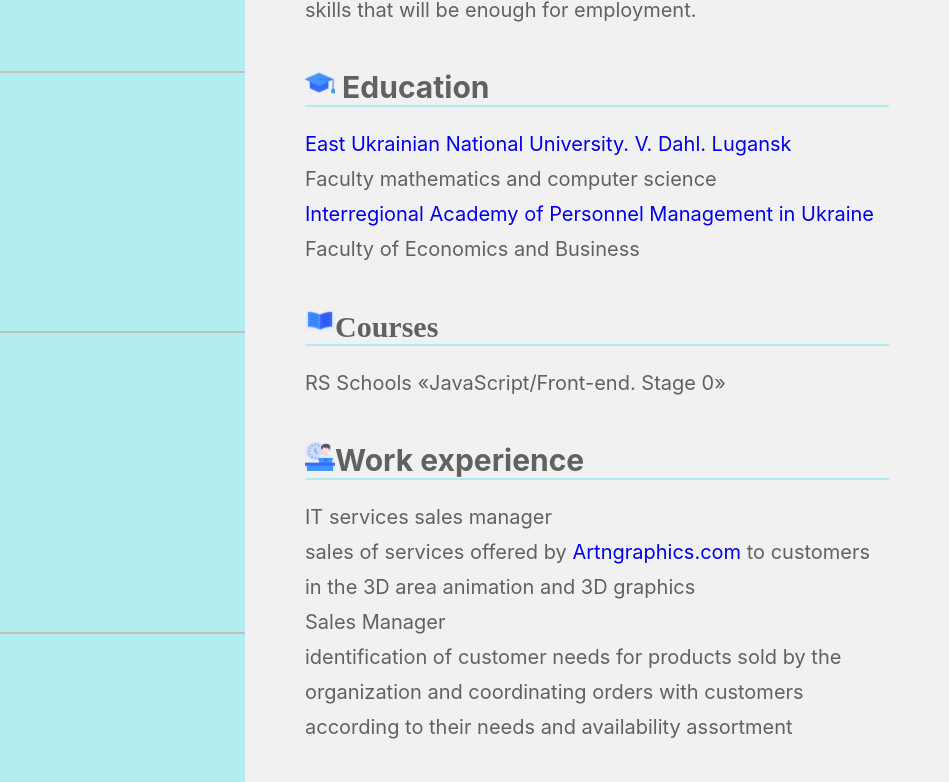
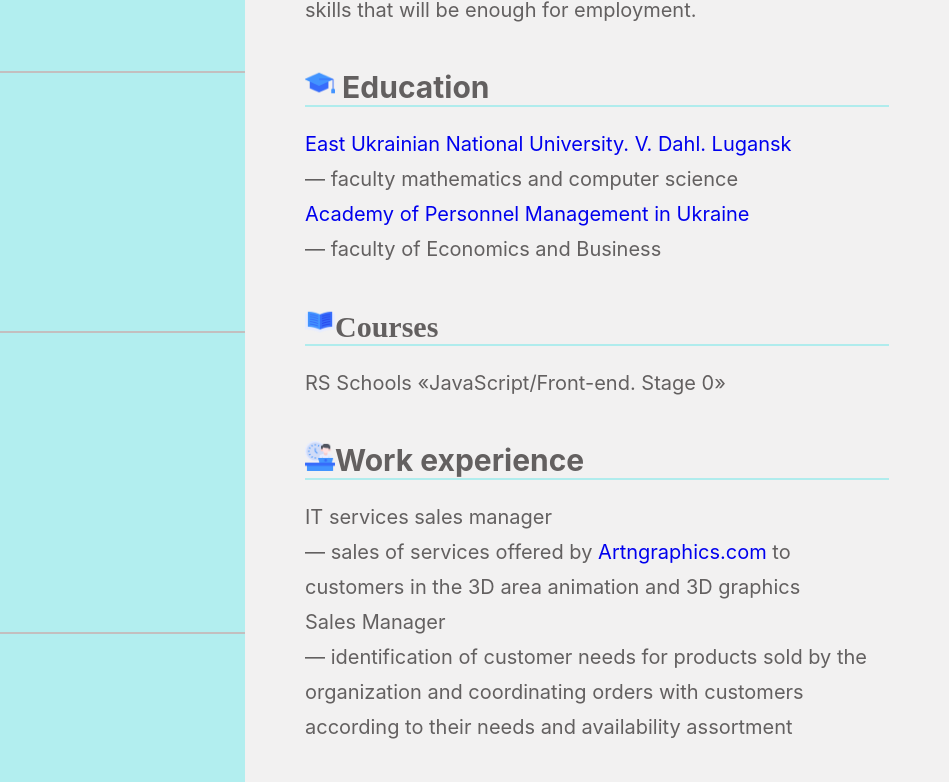
Before and after one commit to yanassam/rsschool-cvStage1, a plain HTML site: page index.html in a window 1280 px wide. Shown: the part 411-1193 px from the top of the page, 331-1280 px from the left. Drawn offline with Linux system fonts and the light colour scheme.

Commit message:
fix: fix errors on code

```diff
--- a/index.html
+++ b/index.html
@@ -92,14 +92,14 @@
             <h2><img src="assets/png/education.png" alt="education icon" width="30" height="30"> Education
             </h2>
             <div class="Line line_blue"></div>
-            <ul>
-              <a href="https://snu.edu.ua/index.php/en/home-english">East Ukrainian National University. V.
-                Dahl. Lugansk</a>
-              <li>Faculty mathematics and computer science</li>
-              <a href="http://maup.com.ua/eng/index.html">Interregional Academy of Personnel Management in
-                Ukraine</a>
-              <li>Faculty of Economics and Business</li>
-            </ul>
+
+            <a href="https://snu.edu.ua/index.php/en/home-english">East Ukrainian National University. V.
+              Dahl. Lugansk</a><br>
+            &mdash; faculty mathematics and computer science<br>
+            <a href="http://maup.com.ua/eng/index.html"> Academy of Personnel Management in
+              Ukraine</a><br>
+            &mdash; faculty of Economics and Business
+
           </section>
           <section class="Courses">
             <h2><img src="assets/png/curs.png" alt="courses icon" width="30" height="30">Courses</h2>
@@ -111,16 +111,16 @@
             <h2><img src="assets/png/working.png" alt="work_experience icon" width="30" height="30">Work
               experience</h2>
             <div class="Line line_blue"></div>
-            <ul>
-              <p>IT services sales manager</p>
-              <li>sales of services offered by <a href="http://artngraphics.com">Artngraphics.com </a> to
-                customers in the 3D area
-                animation and 3D graphics</li>
-              <p>Sales Manager</p>
-              <li>identification of customer needs for products sold by the organization and
-                coordinating orders with customers according to their needs and availability
-                assortment</li>
-            </ul>
+
+            <p>IT services sales manager</p>
+            &mdash; sales of services offered by <a href="http://artngraphics.com">Artngraphics.com </a> to
+            customers in the 3D area
+            animation and 3D graphics
+            <p>Sales Manager</p>
+            &mdash; identification of customer needs for products sold by the organization and
+            coordinating orders with customers according to their needs and availability
+            assortment
+
           </section>
 
 
```
